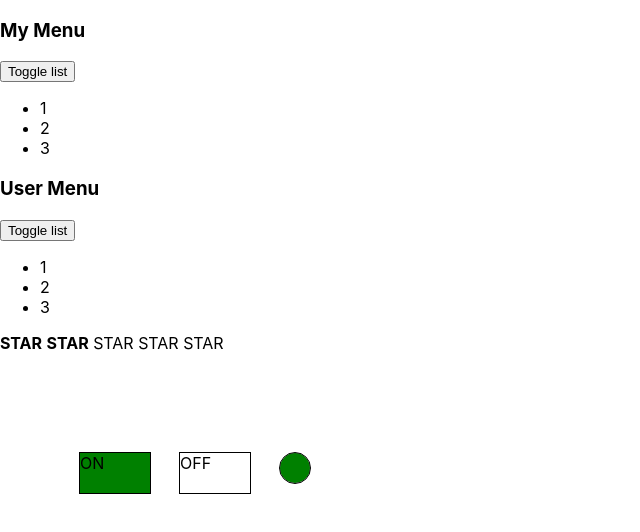
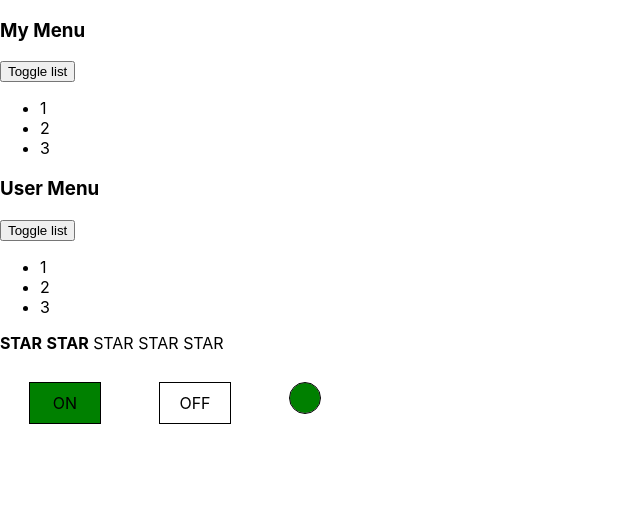
Before and after one commit to nimrab/todolist_easy, a React (Create React App) app: page / in a window 1280 px wide. Shown: the top 532 px of the page, without its empty margins (0-640 px from the left). Built offline with nearby package versions, Linux system fonts and the light colour scheme.

Commit message:
OnOff btn

```diff
--- a/src/App.tsx
+++ b/src/App.tsx
@@ -12,7 +12,7 @@ function App() {
             <Accordion title={"User Menu"} collapsed={false}/>
             <Rating value={2}/>
 
-            <OnOff switch={true}/>
+            <OnOff/>
 
 
         </>
--- a/src/components/OnOff/OnOff.module.css
+++ b/src/components/OnOff/OnOff.module.css
@@ -1,44 +1,27 @@
-.red {
+.button {
+    display: flex;
+}
+
+.block {
     width: 70px;
     height: 40px;
-    background-color: red;
     outline: 1px solid black;
-    margin-left: 30px;
-}
-.green {
-    width: 70px;
-    height: 40px;
-    background-color: green;
-    outline: 1px solid black;
-    margin-left: 30px;
+    margin: 30px;
+    display: flex;
+    justify-content: center;
+    align-items: center;
 }
 
-.diod_red {
+.block:active {
+    box-shadow:inset 2px 2px 2px grey;
+}
+
+
+.diod {
     width: 30px;
     height: 30px;
     border-radius: 50%;
-    background-color: red;
     outline: 1px solid black;
-    margin-left: 30px;
+    margin: 30px;
+    background-color: green;
 }
-
-.diod_green {
-    width: 30px;
-    height: 30px;
-    border-radius: 50%;
-    background-color: green;
-    outline: 1px solid black;
-    margin-left: 30px;
-}
-.button {
-    display: flex;
-    margin-top: 100px;
-    margin-left: 50px;
-}
-
-.empty {
-    width: 70px;
-    height: 40px;
-    outline: 1px solid black;
-    margin-left: 30px;
-}
--- a/src/components/OnOff/OnOff.tsx
+++ b/src/components/OnOff/OnOff.tsx
@@ -1,29 +1,28 @@
-import React from "react";
+import React, {useState} from "react";
 import css from './OnOff.module.css';
 
-export type OnOffPropsType = {
-    switch: boolean
-}
+// export type OnOffPropsType = {
+//     switch: boolean
+// }
 
-export const OnOff: React.FC<OnOffPropsType> = (props) => {
+export const OnOff = () => {
 
-    if (props.switch) {
+
+
+    let [switchButton, setSwitch] = useState(true);
+
+    const onStyle = {backgroundColor: switchButton ? "green" : "white"}
+    const offStyle = {backgroundColor: switchButton ? "white" : "red"}
+    const diodStyle = {backgroundColor: switchButton ? "green" : "red"}
+
+
     return (
         <div className={css.button}>
-                <div className={css.green}>ON</div>
-                <div className={css.empty}>OFF</div>
-                <div className={css.diod_green}></div>
+            <div className={css.block} style={onStyle} onClick={() => {setSwitch(true)}}>ON</div>
+            <div className={css.block} style={offStyle} onClick={() => {setSwitch(false)}}>OFF</div>
+            <div className={css.diod} style={diodStyle}></div>
         </div>
 
     )
 
-    } else {
-        return (
-            <div className={css.button}>
-                <div className={css.empty}>ON</div>
-                <div className={css.red}>OFF</div>
-                <div className={css.diod_red}></div>
-            </div>
-        )
 }
-}
--- a/tsconfig.json
+++ b/tsconfig.json
@@ -18,7 +18,7 @@
     "resolveJsonModule": true,
     "isolatedModules": true,
     "noEmit": true,
-    "jsx": "react"
+    "jsx": "react-jsx"
   },
   "include": [
     "src"
```
Lines whose indentation alone changed are shown as unchanged.
